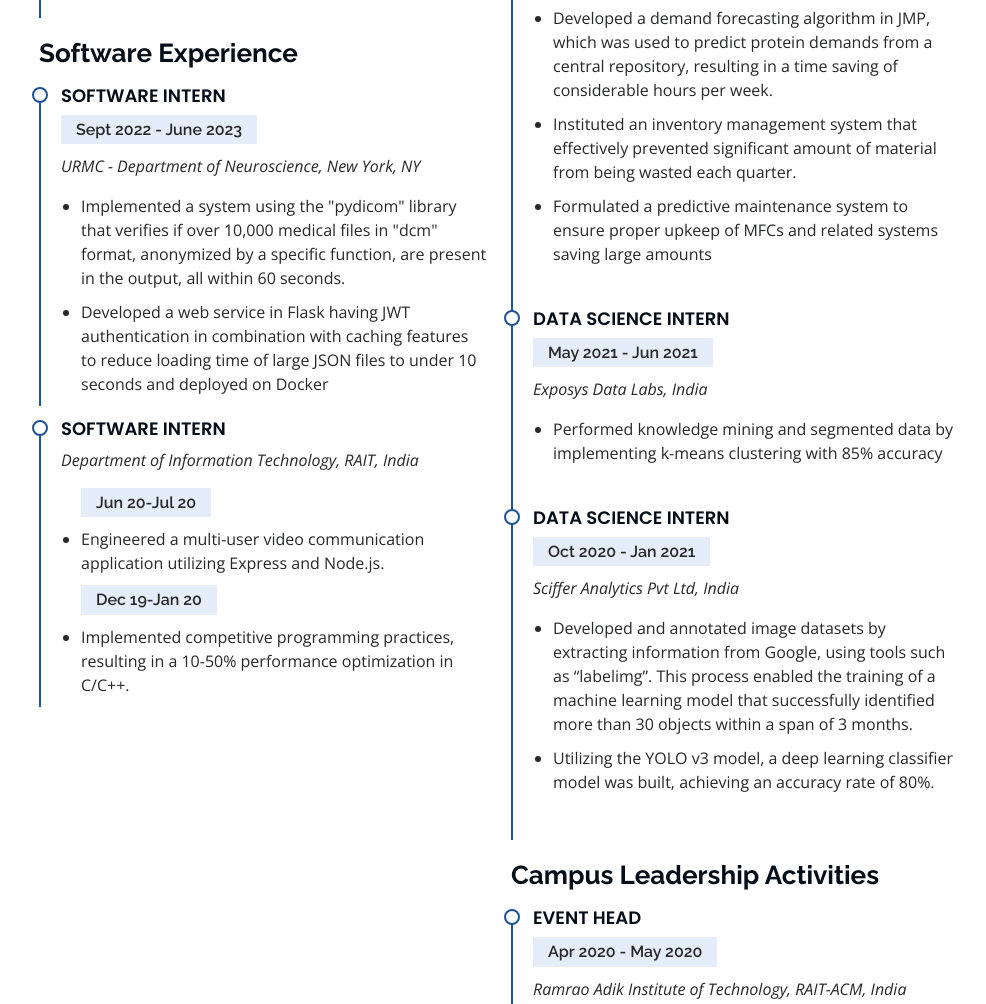
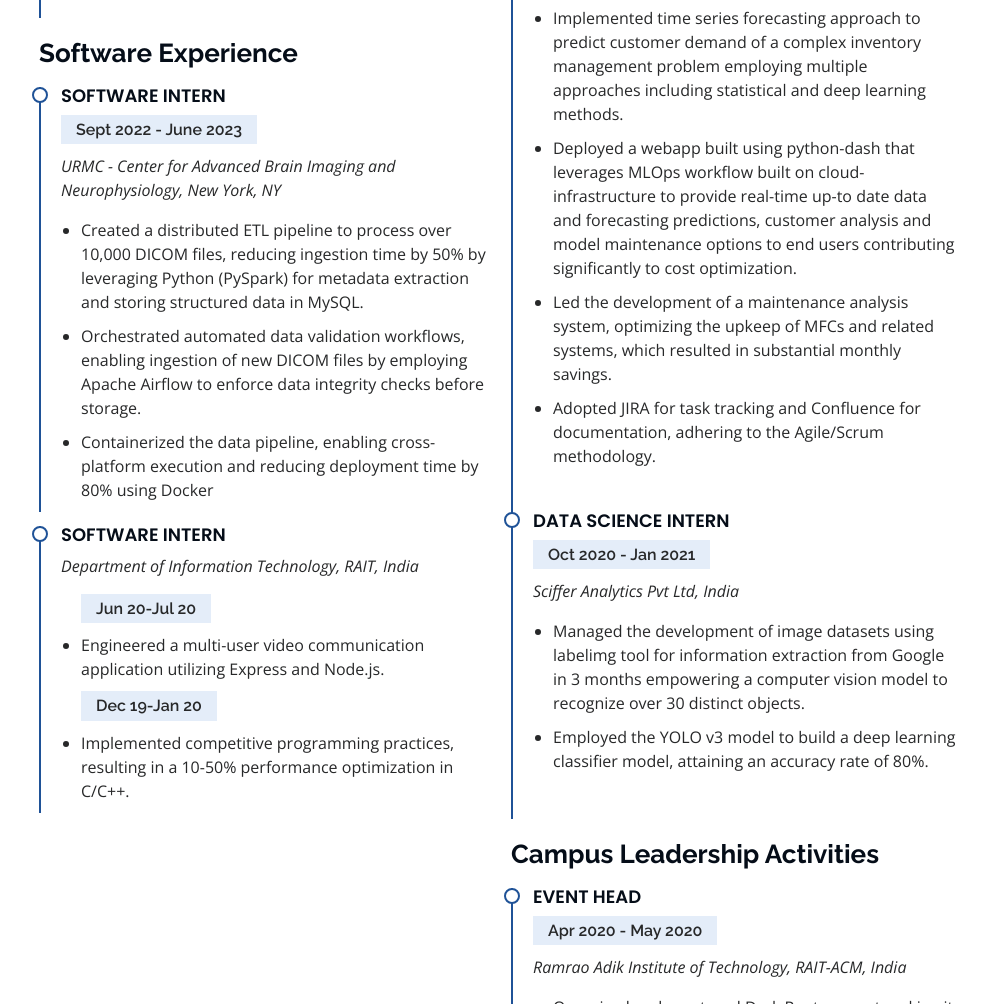
Before and after one commit to shubhamtamhane/shubhamtamhane.github.io, a plain HTML site: page index.html in a window 1280 px wide. Shown: the part 3180-4184 px from the top of the page, without its empty margins (291-1277 px from the left). Drawn offline with nearby package versions, Linux system fonts and the light colour scheme.

Commit message:
Update regeneron, urmc and sciffer exp

```diff
--- a/index.html
+++ b/index.html
@@ -210,12 +210,11 @@
             <div class="resume-item pb-0">
               <h4>Software Intern</h4>
               <h5>Sept 2022 - June 2023</h5>
-              <p><em>URMC - Department of Neuroscience, New York, NY</em></p>
+              <p><em>URMC - Center for Advanced Brain Imaging and Neurophysiology, New York, NY</em></p>
               <ul>
-                <li>Implemented a system using the "pydicom" library that verifies if over 10,000 medical files in "dcm" format,
-                   anonymized by a specific function, are present in the output, all within 60 seconds.</li>
-                <li>Developed a web service in Flask having JWT authentication in combination with caching features to reduce loading time of large JSON files to under 10 seconds
-                  and deployed on Docker</li>
+                <li>Created a distributed ETL pipeline to process over 10,000 DICOM files, reducing ingestion time by 50% by leveraging Python (PySpark) for metadata extraction and storing structured data in MySQL.</li>
+                <li>Orchestrated automated data validation workflows, enabling ingestion of new DICOM files by employing Apache Airflow to enforce data integrity checks before storage.</li>
+                <li>Containerized the data pipeline, enabling cross-platform execution and reducing deployment time by 80% using Docker</li>
               </ul>
             </div>
 
@@ -253,14 +252,13 @@
               <h5>Jun 2023 - Dec 2023</h5>
               <p><em>Regeneron Pharmaceuticals, New York, NY </em></p>
               <ul>
-                <li>Developed a demand forecasting algorithm in JMP, which was used to predict protein demands from a central repository,
-                  resulting in a time saving of considerable hours per week.</li>
-                <li>Instituted an inventory management system that effectively prevented significant amount of material from being wasted each quarter. </li>
-                <li>Formulated a predictive maintenance system to ensure proper upkeep of MFCs and related systems saving large amounts</li>
-
+                <li>Implemented time series forecasting approach to predict customer demand of a complex inventory management problem employing multiple approaches including statistical and deep learning methods.</li>
+                <li>Deployed a webapp built using python-dash that leverages MLOps workflow built on cloud-infrastructure to provide real-time up-to date data and forecasting predictions, customer analysis and model maintenance options to end users contributing significantly to cost optimization.</li>
+                <li>Led the development of a maintenance analysis system, optimizing the upkeep of MFCs and related systems, which resulted in substantial monthly savings.</li>
+                <li>Adopted JIRA for task tracking and Confluence for documentation, adhering to the Agile/Scrum methodology.</li>
               </ul>
             </div>
-            <div class="resume-item">
+            <!-- <div class="resume-item">
               <h4>Data science intern</h4>
               <h5>May 2021 - Jun 2021</h5>
               <p><em>Exposys Data Labs, India</em></p>
@@ -268,16 +266,15 @@
                 <li>Performed knowledge mining and segmented data by implementing k-means clustering with 85% accuracy</li>
 
               </ul>
-            </div>
+            </div> -->
 
             <div class="resume-item">
               <h4>Data science intern</h4>
               <h5>Oct 2020 - Jan 2021</h5>
               <p><em>Sciffer Analytics Pvt Ltd, India</em></p>
               <ul>
-                <li>Developed and annotated image datasets by extracting information from Google, using tools such as “labelimg”.
-                   This process enabled the training of a machine learning model that successfully identified more than 30 objects within a span of 3 months.</li>
-                <li>Utilizing the YOLO v3 model, a deep learning classifier model was built, achieving an accuracy rate of 80%.</li>
+                <li>Managed the development of image datasets using labelimg tool for information extraction from Google in 3 months empowering a computer vision model to recognize over 30 distinct objects.</li>
+                <li>Employed the YOLO v3 model to build a deep learning classifier model, attaining an accuracy rate of 80%.</li>
 
               </ul>
             </div>
```
